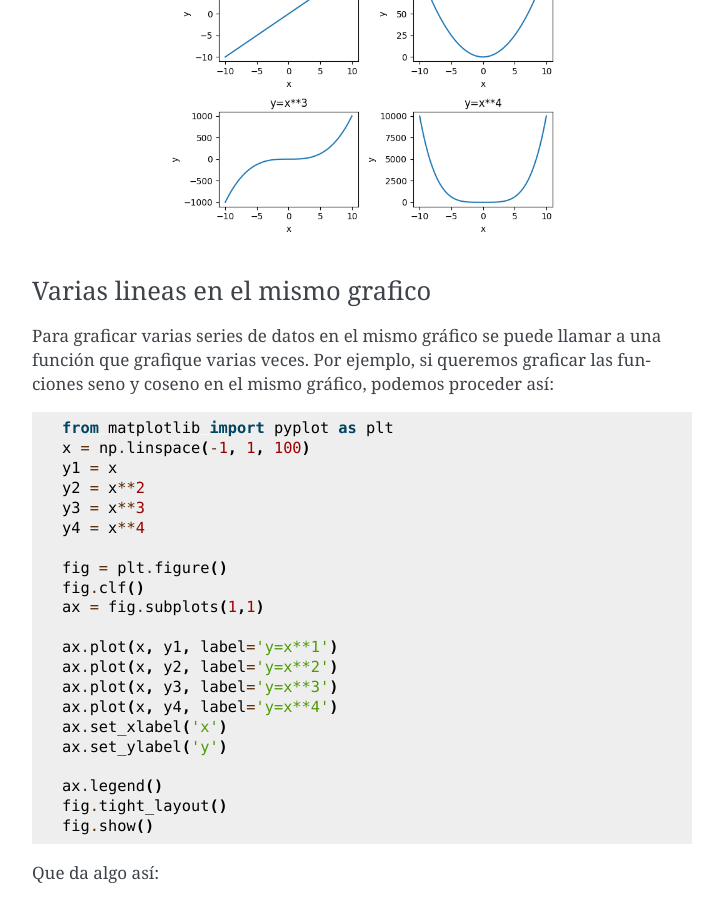
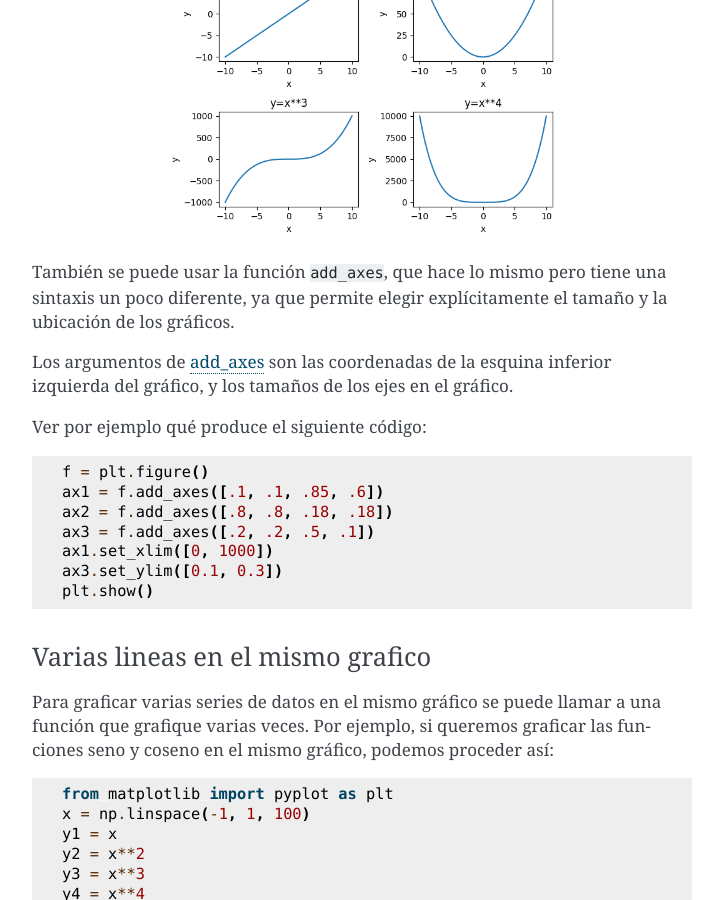
Before and after one commit to mlares/computacion2021, a Sphinx documentation site: the page built from docs/source/python/plots.rst, in a window 1280 px wide and 900 px high, scrolled down 10480 px. Shown: the whole window, without its empty margins (388-1111 px from the left). Built offline with Sphinx 7.4.7, drawn with Linux system fonts in a browser that asks for light colours.

Commit message:
add_axes

```diff
--- a/docs/source/python/plots.rst
+++ b/docs/source/python/plots.rst
@@ -527,6 +527,26 @@ Que da algo así:
     :align: center
 
 
+También se puede usar la función ``add_axes``, que hace lo mismo pero
+tiene una sintaxis un poco diferente, ya que permite elegir
+explícitamente el tamaño y la ubicación de los gráficos.
+
+Los argumentos de `add_axes  <https://matplotlib.org/api/_as_gen/matplotlib.figure.Figure.html#matplotlib.figure.Figure.add_axes>`_ son las coordenadas de la esquina inferior izquierda del gráfico, y los tamaños de los ejes en el gráfico.
+
+Ver por ejemplo qué produce el siguiente código:
+
+.. code-block:: python
+
+   f = plt.figure()
+   ax1 = f.add_axes([.1, .1, .85, .6])
+   ax2 = f.add_axes([.8, .8, .18, .18])
+   ax3 = f.add_axes([.2, .2, .5, .1])
+   ax1.set_xlim([0, 1000])
+   ax3.set_ylim([0.1, 0.3])
+   plt.show()
+
+
+
 
 Varias lineas en el mismo grafico
 -----------------------------------
```
